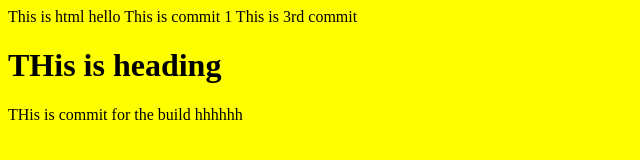
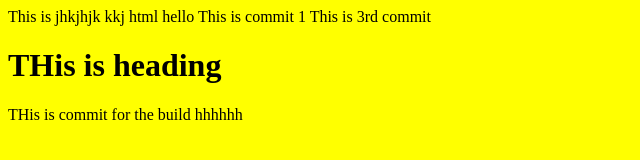
Before and after one commit to anshuldaksh2016/docker_demo, a plain HTML site: page index.html in a window 1280 px wide. Shown: the whole page, without its empty margins (0-640 px from the left). Drawn offline with Linux system fonts and the light colour scheme.

Commit message:
commit 5:35

```diff
--- a/index.html
+++ b/index.html
@@ -1,6 +1,8 @@
 <body bgcolor='yellow'>
 This
 is
+jhkjhjk
+kkj
 html
 hello
 This is commit 1
```
